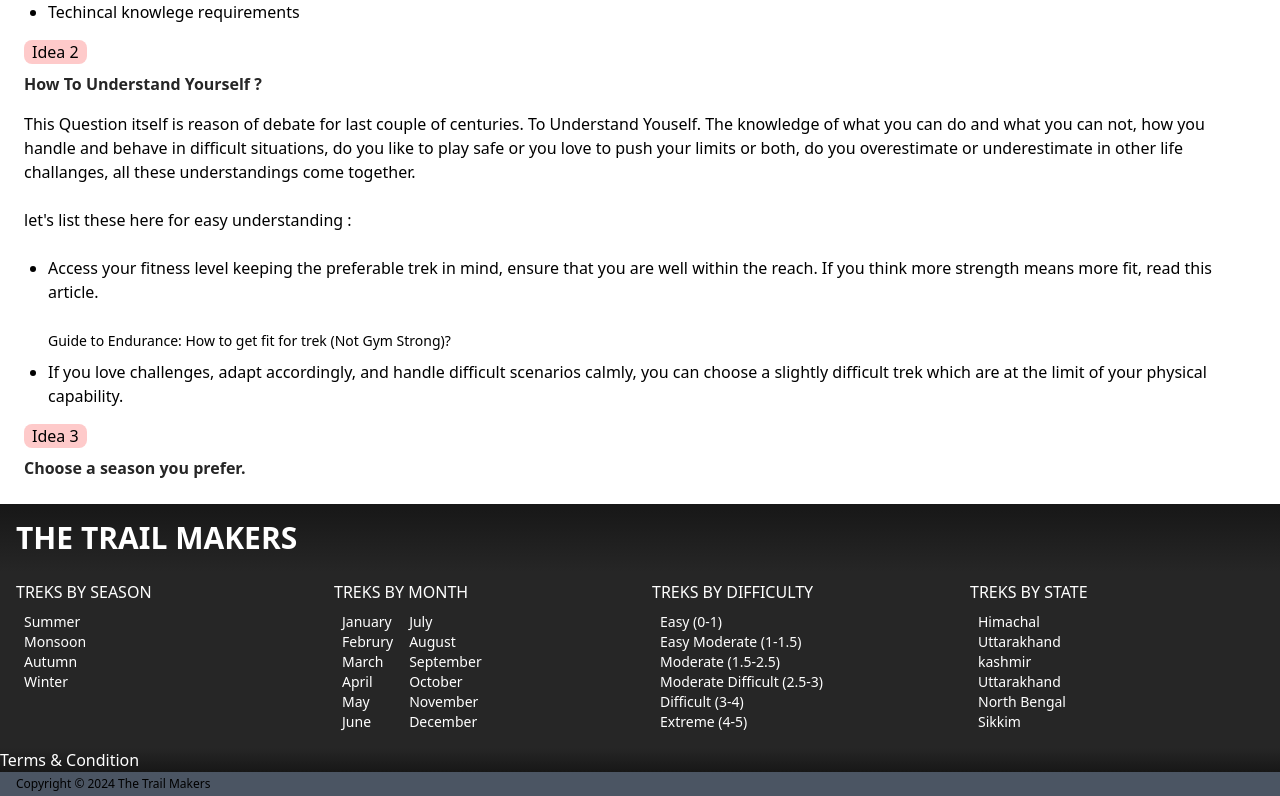
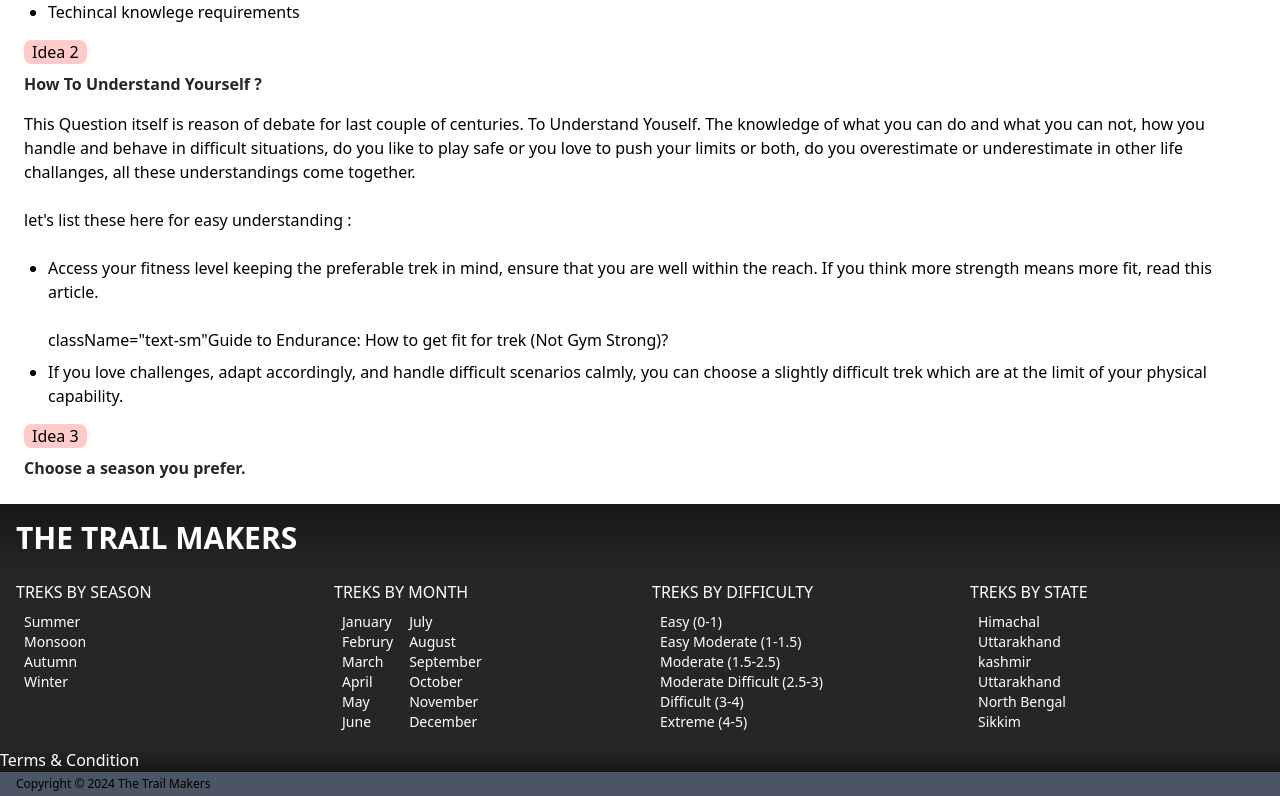
Before and after one commit to Pritam-00/My-App, a React (Create React App) app: page / in a window 1280 px wide. Shown: the part 2600-3396 px from the top of the page. Built offline with nearby package versions, Linux system fonts and the light colour scheme.

Commit message:
failure still persists

```diff
--- a/src/App.js
+++ b/src/App.js
@@ -9,7 +9,6 @@ import ranisuiBanner from './resources/Rani-Sui-Lake-Trek-Manali2.webp';
 import bhiguLakeBanner from './resources/bhrigu-lake.webp';
 import hamptaPassBanner from './resources/Hampta-Pass-Trek-JustWravel-1597385327-11.jpg';
 import HeroBanner from "./components/Hero Comp/HeroBanner";
-import NavHeader from "./components/Header Comp/NavHeader";
 import Footer from "./components/Footer Comp/Footer";
 import Content1 from "./components/Content1";
 
--- a/src/components/Content1.js
+++ b/src/components/Content1.js
@@ -95,7 +95,7 @@ export default function Content1 () {
                         you are well within the reach. If you think
                         more strength means more fit, read this article.
                         <br></br><br></br>
-                        <a className="text-sm">Guide to Endurance: How to get fit for trek (Not Gym Strong)?</a>
+                        <p> className="text-sm"Guide to Endurance: How to get fit for trek (Not Gym Strong)?</p>
                     </li>
                     <li className="pt-2">If you love challenges, adapt accordingly,
                          and handle difficult scenarios calmly,
```
